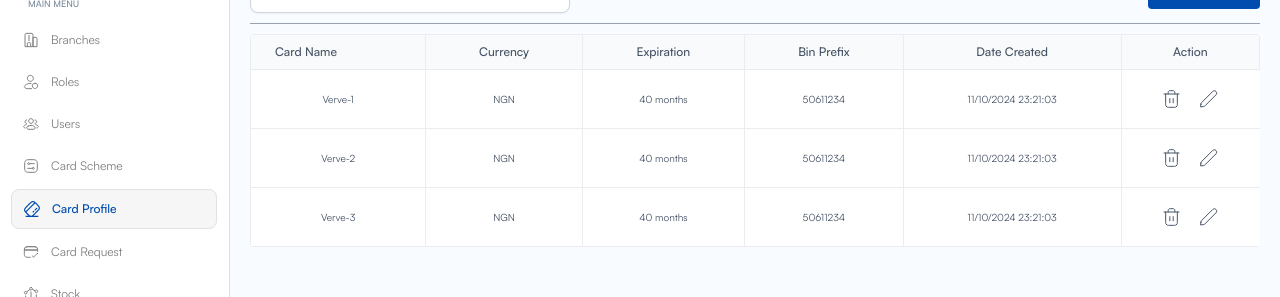
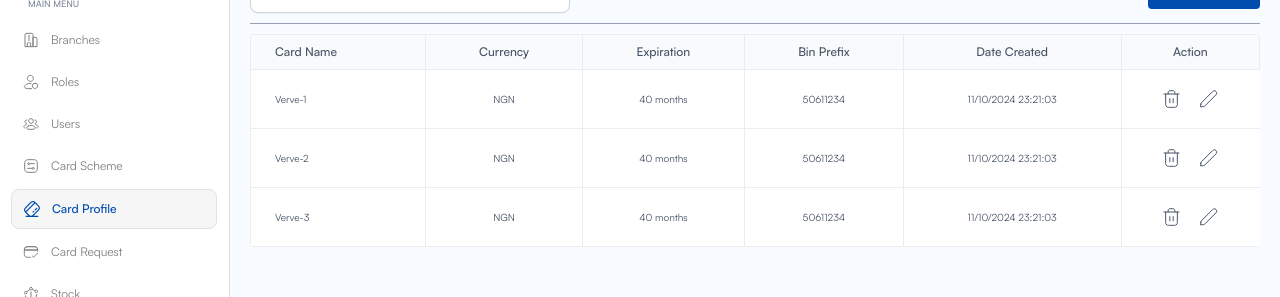
Before and after one commit to VriaA/CoreInfra-Frontend-Assignment, a React (Vite) app: page /card-profile in a window 1280 px wide. Shown: the part 162-459 px from the top of the page. Built offline with nearby package versions, Linux system fonts and the light colour scheme; a web font is replaced by a local one.

Commit message:
adjust text alignment in card profile table

```diff
--- a/src/pages/card_profile/components/CardProfileTable.tsx
+++ b/src/pages/card_profile/components/CardProfileTable.tsx
@@ -44,7 +44,7 @@ export default function CardProfileTable({ data }: CardProfileTableProps) {
             <tr
               key={index}
               className="border-b border-[#eaecf0]">
-              <td className="font-satoshi border border-[#eaecf0] px-6 py-3 text-center text-[10px] leading-[18px] font-normal whitespace-nowrap text-[#475467]">
+              <td className="font-satoshi border border-[#eaecf0] px-6 py-3 text-start text-[10px] leading-[18px] font-normal whitespace-nowrap text-[#475467]">
                 {row.cardName}
               </td>
               <td className="font-satoshi border border-[#eaecf0] px-6 py-3 text-center text-[10px] leading-[18px] font-normal whitespace-nowrap text-[#475467]">
```
